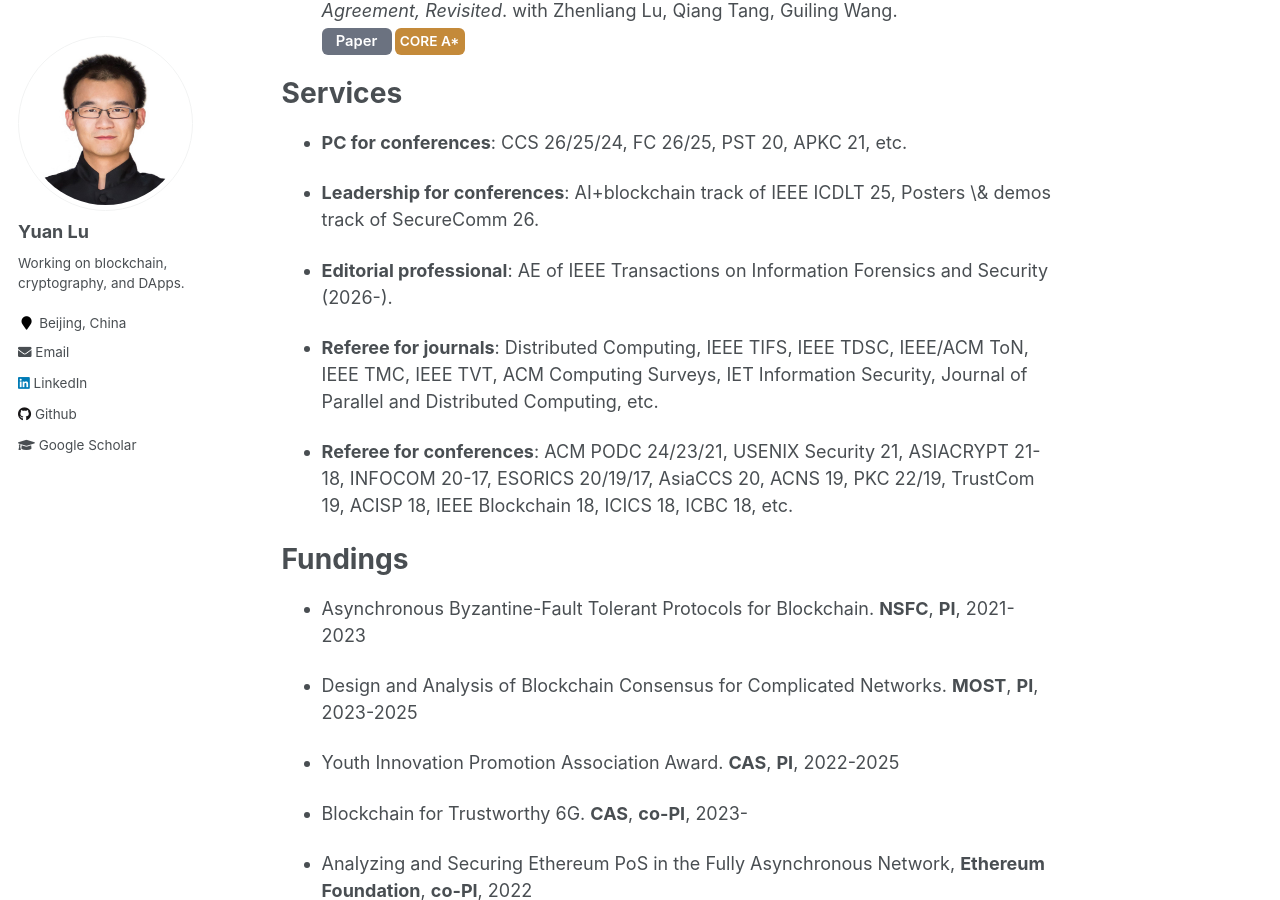
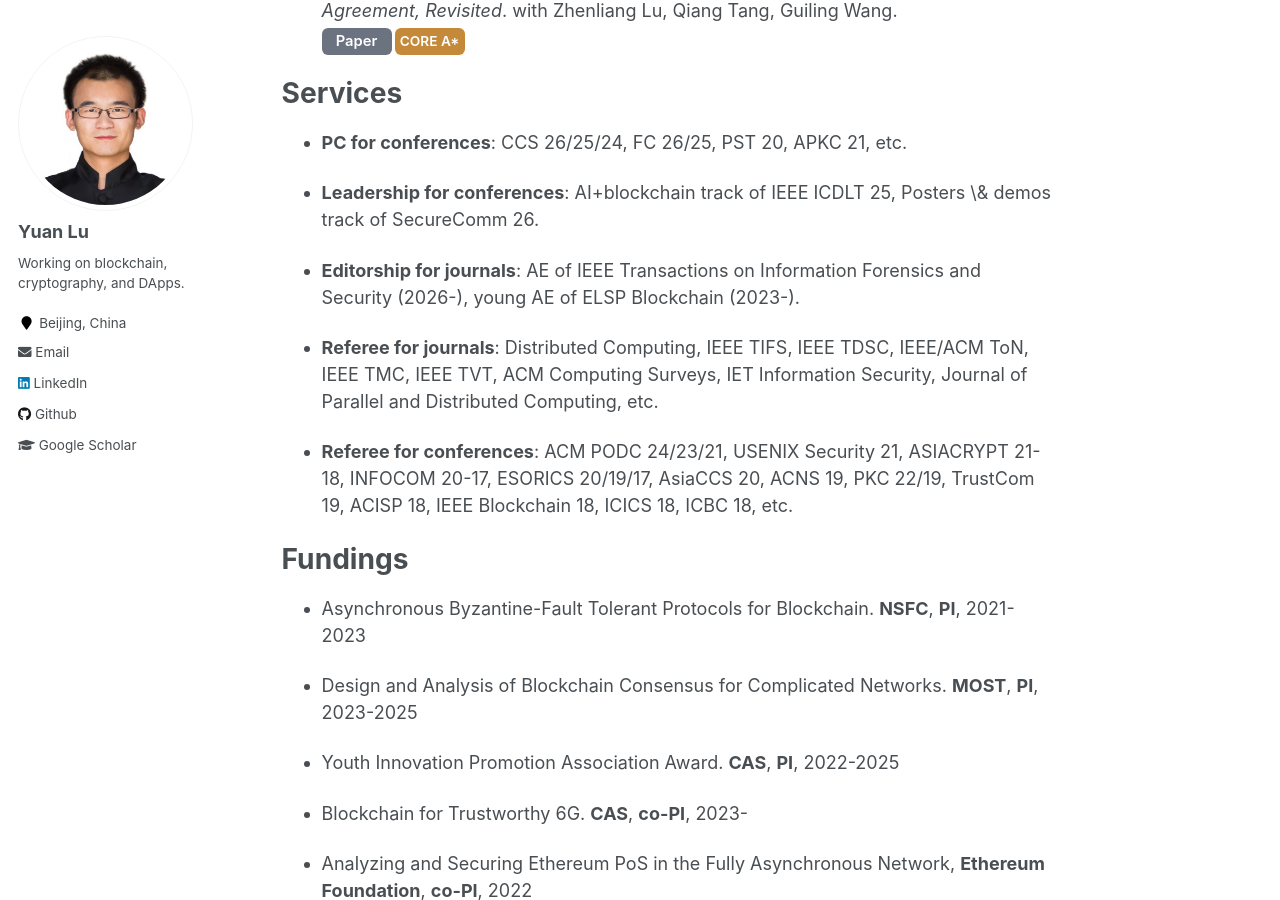
Before and after one commit to yylluu/yylluu.github.io, a Jekyll site: the page built from _pages/about.md, in a window 1280 px wide and 900 px high, scrolled down 2145 px. Built offline with Jekyll 4.4.1, drawn with Linux system fonts in a browser that asks for light colours.

Commit message:
Update about.md

```diff
--- a/_pages/about.md
+++ b/_pages/about.md
@@ -154,7 +154,7 @@ Services
 
 - **Leadership for conferences**: AI+blockchain track of IEEE ICDLT 25, Posters \& demos track of SecureComm 26.
 
-- **Editorial professional**: AE of IEEE Transactions on Information Forensics and Security (2026-).
+- **Editorship for journals**: AE of IEEE Transactions on Information Forensics and Security (2026-), young AE of ELSP Blockchain (2023-).
 
 - **Referee for journals**: Distributed Computing, IEEE TIFS, IEEE TDSC, IEEE/ACM ToN, IEEE TMC, IEEE TVT, ACM Computing Surveys, IET Information Security, Journal of Parallel and Distributed Computing, etc.
 
```
